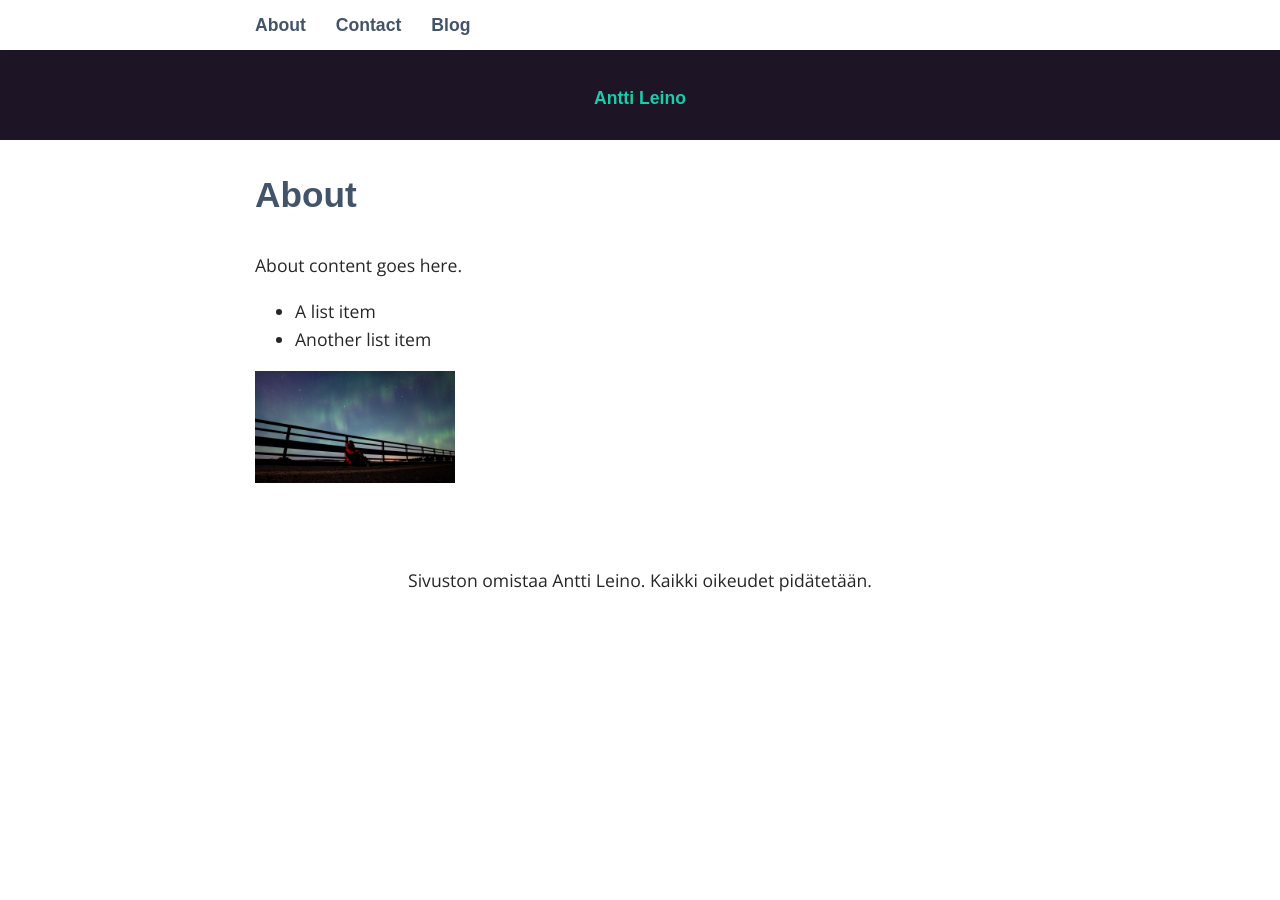
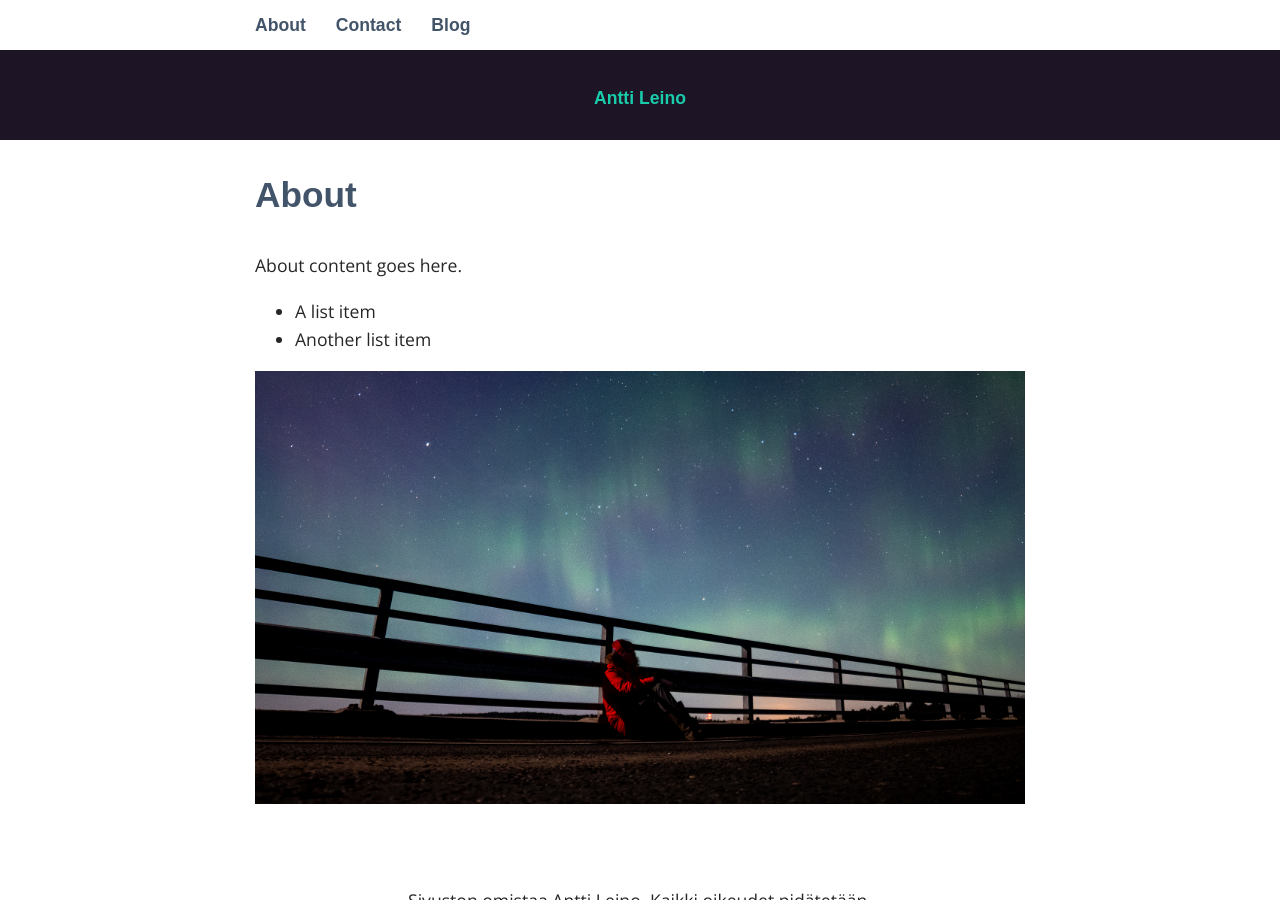
Before and after one commit to anzakanza/anzakanza.github.io, a Jekyll site: the page built from _pages/01_about.md, in a window 1280 px wide and 900 px high. Built offline with Jekyll 4.4.1, drawn with Linux system fonts in a browser that asks for light colours; some web fonts are replaced; grey boxes are pictures that could not be loaded.

Commit message:
kuvan korjaus

```diff
--- a/_pages/01_about.md
+++ b/_pages/01_about.md
@@ -9,4 +9,4 @@ About content goes here.
 - A list item
 - Another list item
 
-<img src="/assets/banneri2.jpg" alt="revontulikuva" width="200"/>
+<img src="/assets/banneri2.jpg" alt="revontulikuva" width="100%"/>
```
